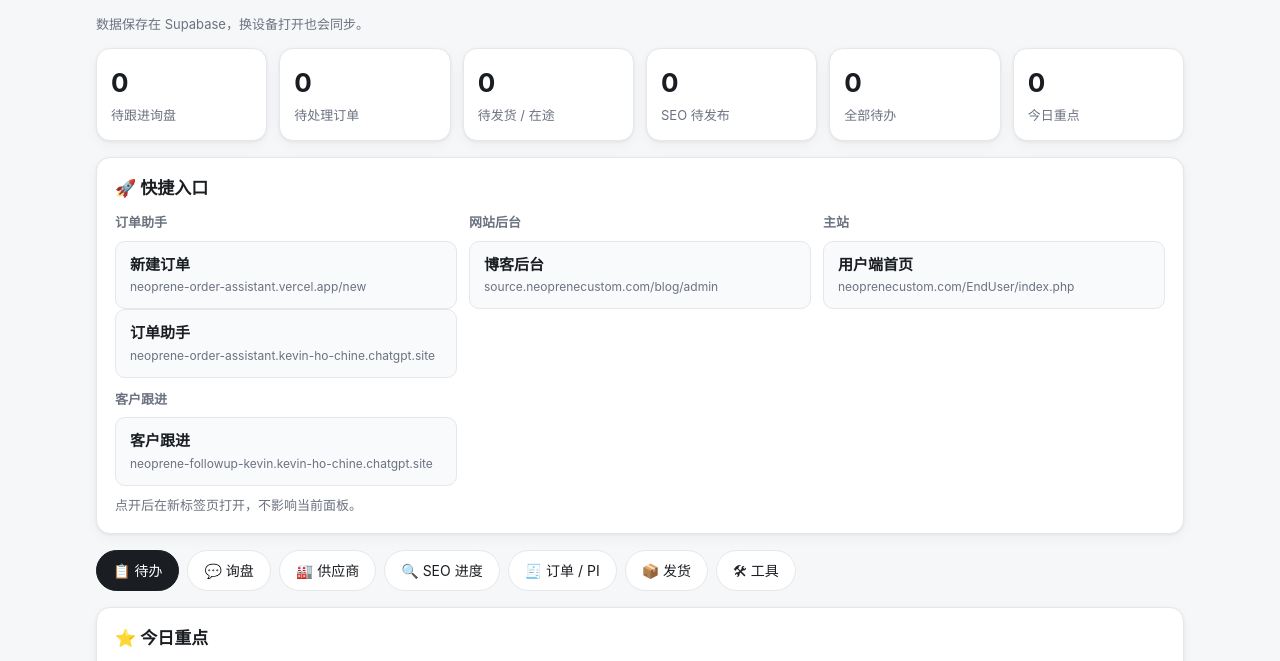
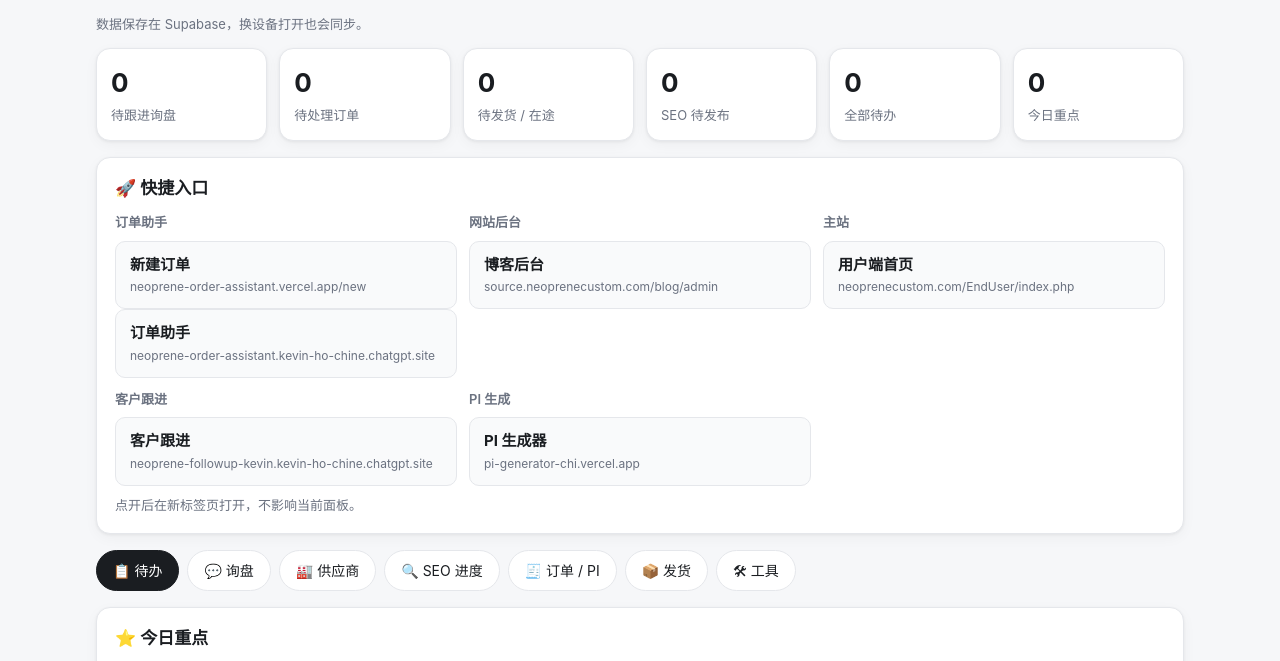
Before and after one commit to kevin-neoprene/work-panel, a plain HTML site: page index.html in a window 1280 px wide. Shown: the part 101-762 px from the top of the page. Drawn offline with Linux system fonts and the light colour scheme; no server answers.

Commit message:
Add PI generator quick link

```diff
--- a/index.html
+++ b/index.html
@@ -57,6 +57,12 @@
         <h3>客户跟进</h3>
         <a class="quick-card" href="https://neoprene-followup-kevin.kevin-ho-chine.chatgpt.site/" target="_blank" rel="noopener">
           <b>客户跟进</b><span>neoprene-followup-kevin.kevin-ho-chine.chatgpt.site</span>
+        </a>
+      </div>
+      <div class="quick-group">
+        <h3>PI 生成</h3>
+        <a class="quick-card" href="https://pi-generator-chi.vercel.app/" target="_blank" rel="noopener">
+          <b>PI 生成器</b><span>pi-generator-chi.vercel.app</span>
         </a>
       </div>
     </div>
```
